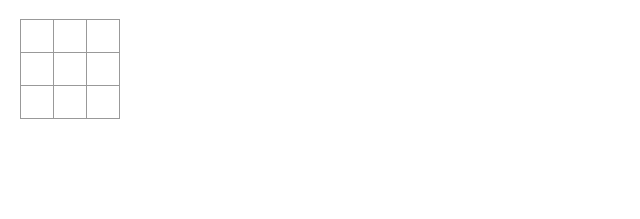
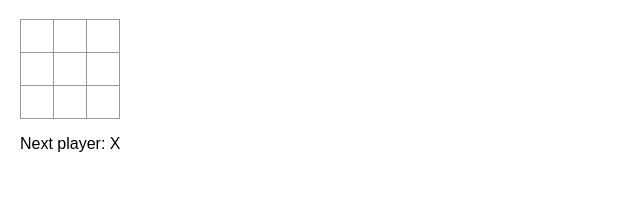
Before and after one commit to p-bray/ReactTicTacToe, a React (Create React App) app: page / in a window 1280 px wide. Shown: the top 219 px of the page, without its empty margins (0-640 px from the left). Built offline with nearby package versions, Linux system fonts and the light colour scheme.

Commit message:
brain not there rn. this shit confused as all hell.

```diff
--- a/src/App.js
+++ b/src/App.js
@@ -28,38 +28,68 @@ function Row({rowId}) {
   return <div id={id} class="board-row"></div>;
 }
 
-export default function Board() {
-  /*Array(9).fill(null) creates an array with nine elements and sets each of them to null.
-  The useState() call around it declares a squares state variable that’s initially set to that array.
-  Each entry in the array corresponds to the value of a square*/
-  const [squares, setSquares] = useState(Array(9).fill(null));
+function Board(xIsNext, squares, onPlay) {
+  // /*Array(9).fill(null) creates an array with nine elements and sets each of them to null.
+  // The useState() call around it declares a squares state variable that’s initially set to that array.
+  // Each entry in the array corresponds to the value of a square*/
+  // const [squares, setSquares] = useState(Array(9).fill(null));
 
-  //this makes it so that the X player always plays first on the start of the game.
-  const [xIsNext, setXIsNext] = useState(true);
+  // //this makes it so that the X player always plays first on the start of the game.
+  // const [xIsNext, setXIsNext] = useState(true);
 
-  const [status, setStatus] = useState("");
+  // // const [status, setStatus] = useState("");
 
-  //handle what happens when a square is clicked.
+
   function handleClick(i){
-    //establish nextSquares as just the squares array. Slice with no params just returns the array.
-    //we do this to reinforce immutability standards
-    if(squares[i]){
+    if(calculateWinner(squares) || squares[i]){
       return;
     }
     const nextSquares = squares.slice();
     if(xIsNext){
       nextSquares[i] = "X";
-      setXIsNext(false);
     }else{
       nextSquares[i] = "O";
-      setXIsNext(true);
     }
-    setSquares(nextSquares);
-    if(calculateWinner(squares)){
-      setStatus(calculateWinner(squares) + " is the winner");
-      return;
-    }
+    onPlay(nextSquares);
   }
+
+  const winner = calculateWinner(squares);
+  let status;
+  if(winner){
+    status = "Winner: " + winner;
+  }else{
+    status = "Next player: " + (xIsNext ? "X" : "O");
+  }
+
+
+
+
+
+
+
+
+
+  // //handle what happens when a square is clicked.
+  // function handleClick(i){
+  //   //establish nextSquares as just the squares array. Slice with no params just returns the array.
+  //   //we do this to reinforce immutability standards
+  //   if(squares[i] || calculateWinner(squares)){
+  //     return;
+  //   }
+  //   const nextSquares = squares.slice();
+  //   if(xIsNext){
+  //     nextSquares[i] = "X";
+  //     setXIsNext(false);
+  //   }else{
+  //     nextSquares[i] = "O";
+  //     setXIsNext(true);
+  //   }
+  //   setSquares(nextSquares);
+  //   if(calculateWinner(squares)){
+  //     setStatus(calculateWinner(squares) + " is the winner");
+  //     return;
+  //   }
+  // }
 
   //for handle click, we use the () => handleClick(0) syntax
   //basically, () is just a new function that we want the square to run when clicked.
@@ -93,30 +123,8 @@ export default function Board() {
 
 
 
-//builds the squares of the board
-function BuildBoard(dimensions) {
-  // //3 columns of  3 rows of buttons.
-  // var board = null;
 
-
-  // //iterate through rows
-  // for (let index = 0; index < dimensions+1; index++) {
-  //   var rowId = "row"+index;
-  //   board += <Row id={index}/>
-
-  //   //iterate through columns
-  //   for (let index = 0; index < dimensions+1; index++){
-  //     var row = document.getElementById("rowId"+index);
-  //     row += <Square id='1'/>
-  //   }
-
-  // }
-
-  // return board;
-}
-
-
-
+//only returns a value if there is a winner. otherwise, its null
 function calculateWinner(squares) {
   //same value on any of these lines would be a winning line.
   const lines = [
@@ -139,3 +147,53 @@ function calculateWinner(squares) {
   }
   return null;
 }
+
+export default function Game(){
+  const [xIsNext, setXIsNext] = useState(true);
+  const [history, setHistory] = useState([Array(9).fill(null)]);
+  const currentSquares = history[history.length-1];
+
+  function handlePlay(nextSquares) {
+    setHistory([...history, nextSquares]);
+    setXIsNext(!xIsNext);
+  }
+
+  return (
+    <>
+      <div className='game'>
+        <div className='game-board'>
+          <Board xIsNext={xIsNext} currentSquares={currentSquares} onPlay={handlePlay}/>
+        </div>
+      </div>
+      <div className='game-info'>
+        <ol></ol>
+      </div>
+    </>
+  )
+}
+
+
+
+
+
+//builds the squares of the board
+function BuildBoard(dimensions) {
+  // //3 columns of  3 rows of buttons.
+  // var board = null;
+
+
+  // //iterate through rows
+  // for (let index = 0; index < dimensions+1; index++) {
+  //   var rowId = "row"+index;
+  //   board += <Row id={index}/>
+
+  //   //iterate through columns
+  //   for (let index = 0; index < dimensions+1; index++){
+  //     var row = document.getElementById("rowId"+index);
+  //     row += <Square id='1'/>
+  //   }
+
+  // }
+
+  // return board;
+}
```
